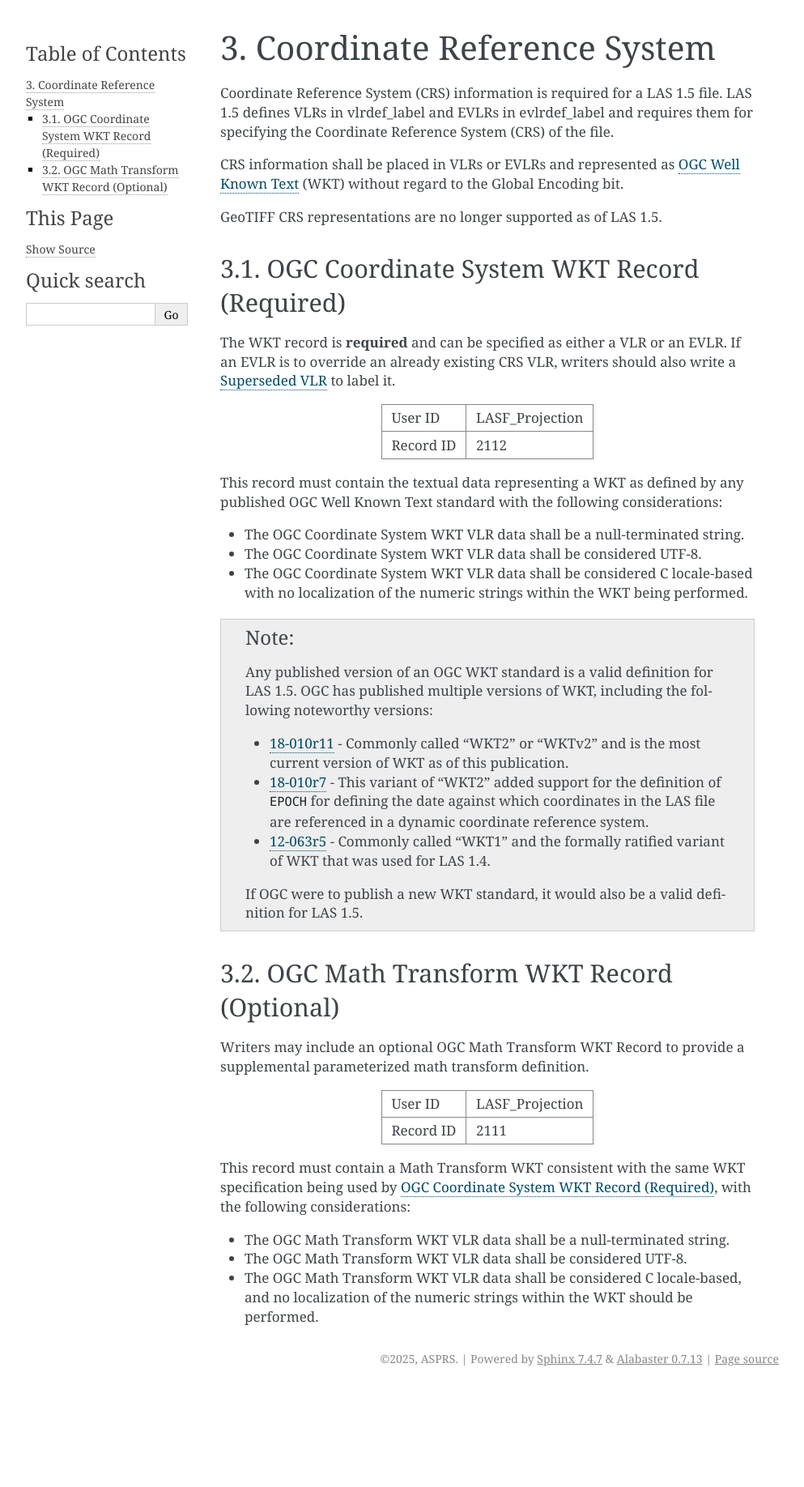
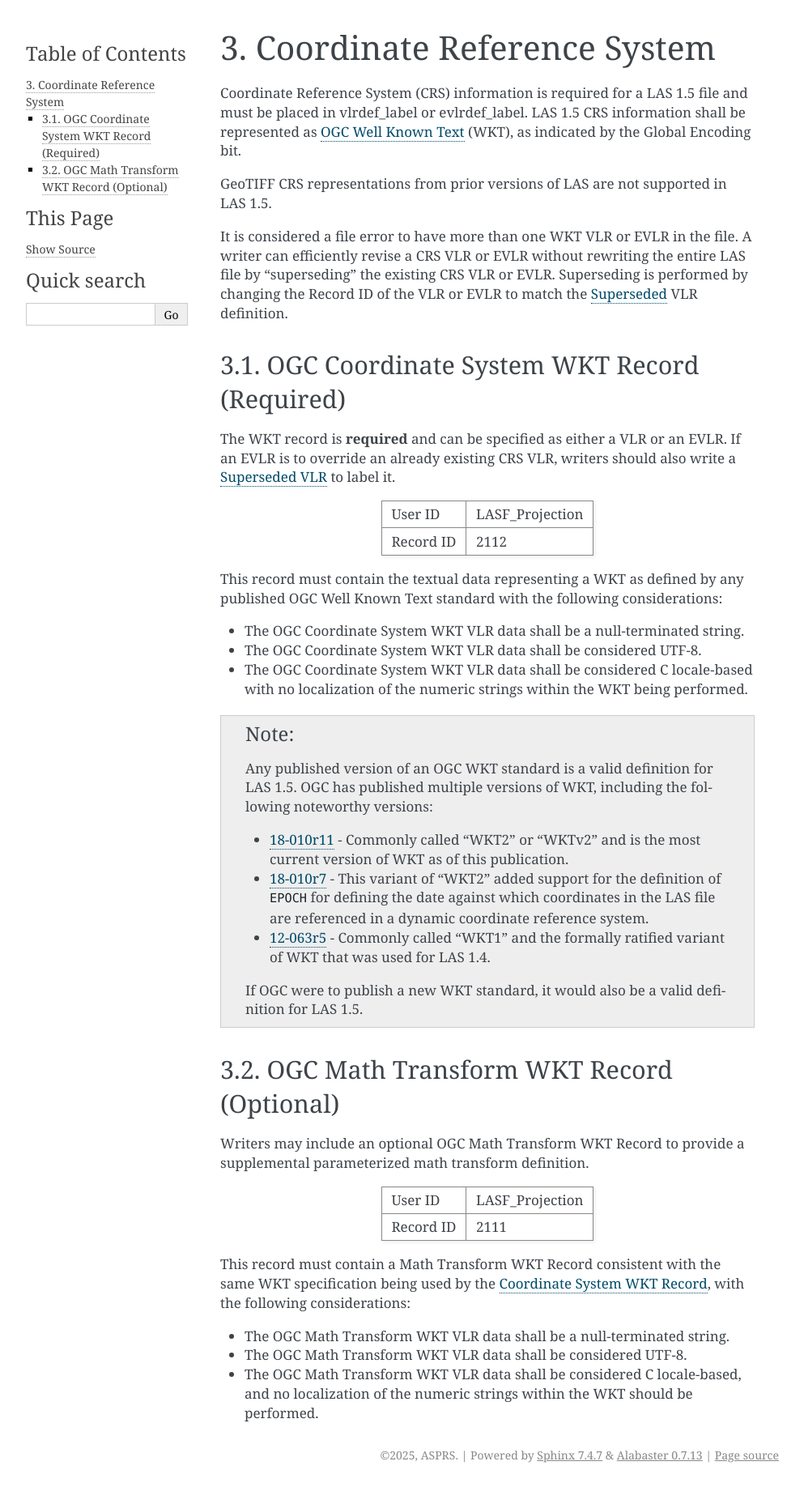
Before and after one commit to ASPRSorg/LAS, a Sphinx documentation site: the page built from source/03_crs.txt, in a window 1280 px wide. Shown: the whole page at 81% size, without its empty margins (148-1141 px from the left). Built offline with Sphinx 7.4.7, drawn with Linux system fonts in a browser that asks for light colours; the version number could not be read and is left out; before the commit the page ends 1717 px from its top, so only the background shows below that.

Commit message:
Replicate redundant CRS section 2.2 in header and CRS sections

```diff
--- a/source/03_crs.txt
+++ b/source/03_crs.txt
@@ -2,18 +2,23 @@
 
     \newpage
 
+.. _crs_label:
+
 Coordinate Reference System
 --------------------------------------------------------------------------------
 
-Coordinate Reference System (CRS) information is required for a LAS 1.5 file.
-LAS 1.5 defines VLRs in :ref:`vlrdef_label` and EVLRs in :ref:`evlrdef_label` and
-requires them for specifying the Coordinate Reference System (CRS) of the file.
-
-CRS information shall be placed in VLRs or EVLRs and represented as `OGC Well
-Known Text <https://www.ogc.org/standard/wkt-crs/>`__ (WKT) without regard to
+Coordinate Reference System (CRS) information is required for a LAS 1.5 file
+and must be placed in :ref:`vlrdef_label` or :ref:`evlrdef_label`.
+LAS 1.5 CRS information shall be represented as `OGC Well
+Known Text <https://www.ogc.org/standard/wkt-crs/>`__ (WKT), as indicated by
 the :ref:`Global Encoding <globalencoding_link>` bit.
 
-GeoTIFF CRS representations are no longer supported as of LAS 1.5.
+GeoTIFF CRS representations from prior versions of LAS are not supported in LAS 1.5.
+
+It is considered a file error to have more than one WKT VLR or EVLR in the file.
+A writer can efficiently revise a CRS VLR or EVLR without rewriting the entire LAS file by
+"superseding" the existing CRS VLR or EVLR. Superseding is performed by changing the
+Record ID of the VLR or EVLR to match the :ref:`superseded_vlr_label` VLR definition.
 
 .. _crs_wkt:
 
@@ -70,8 +75,8 @@ supplemental parameterized math transform definition.
 | Record ID       | 2111                        |
 +-----------------+-----------------------------+
 
-This record must contain a Math Transform WKT consistent with the same WKT
-specification being used by :ref:`crs_wkt`, with the following considerations:
+This record must contain a Math Transform WKT Record consistent with the same WKT
+specification being used by the :ref:`Coordinate System WKT Record <crs_wkt>`, with the following considerations:
 
 * The OGC Math Transform WKT VLR data shall be a null-terminated string.
 * The OGC Math Transform WKT VLR data shall be considered UTF-8.
```
Also changed, not shown: 1 other file.
